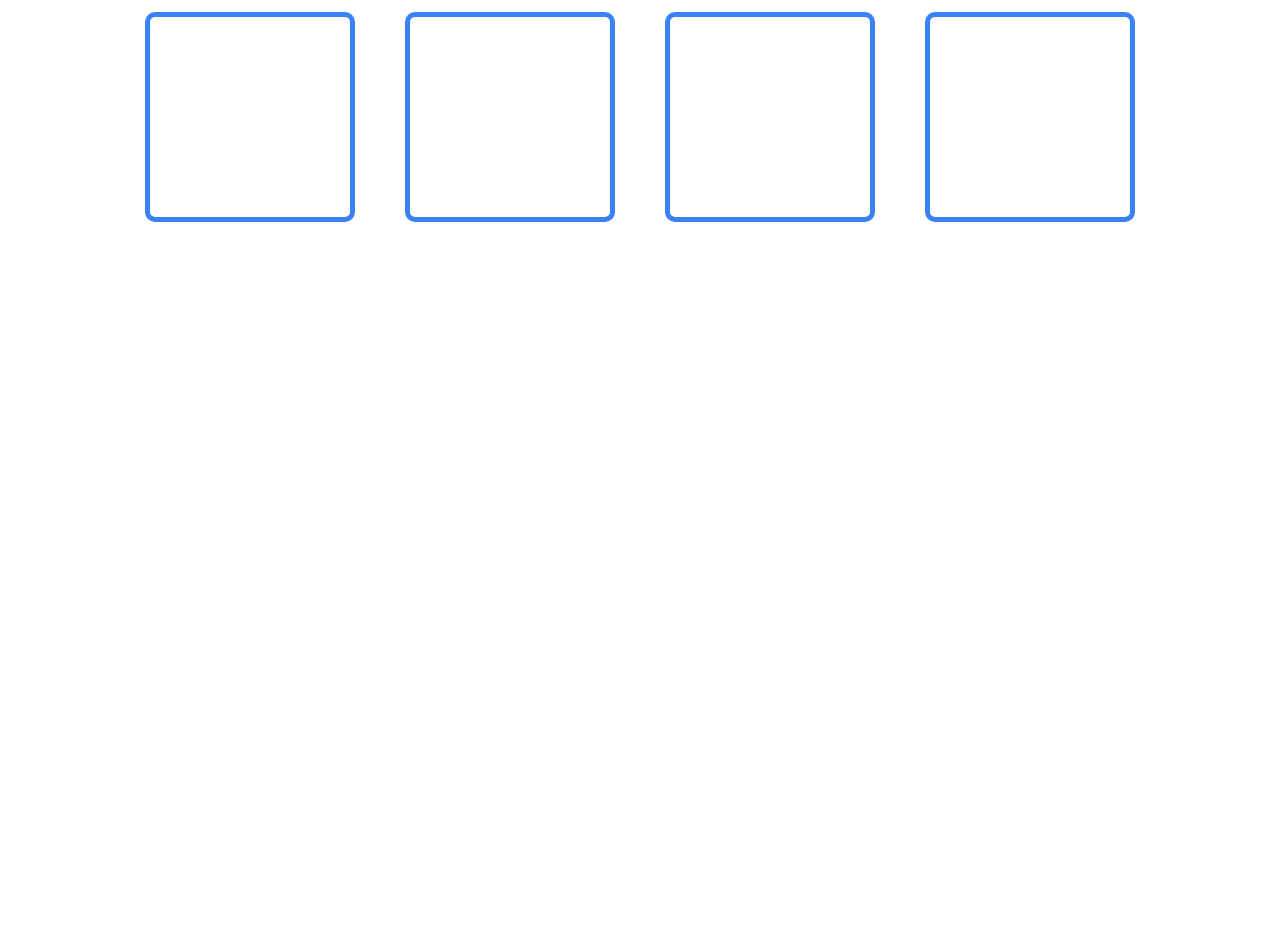
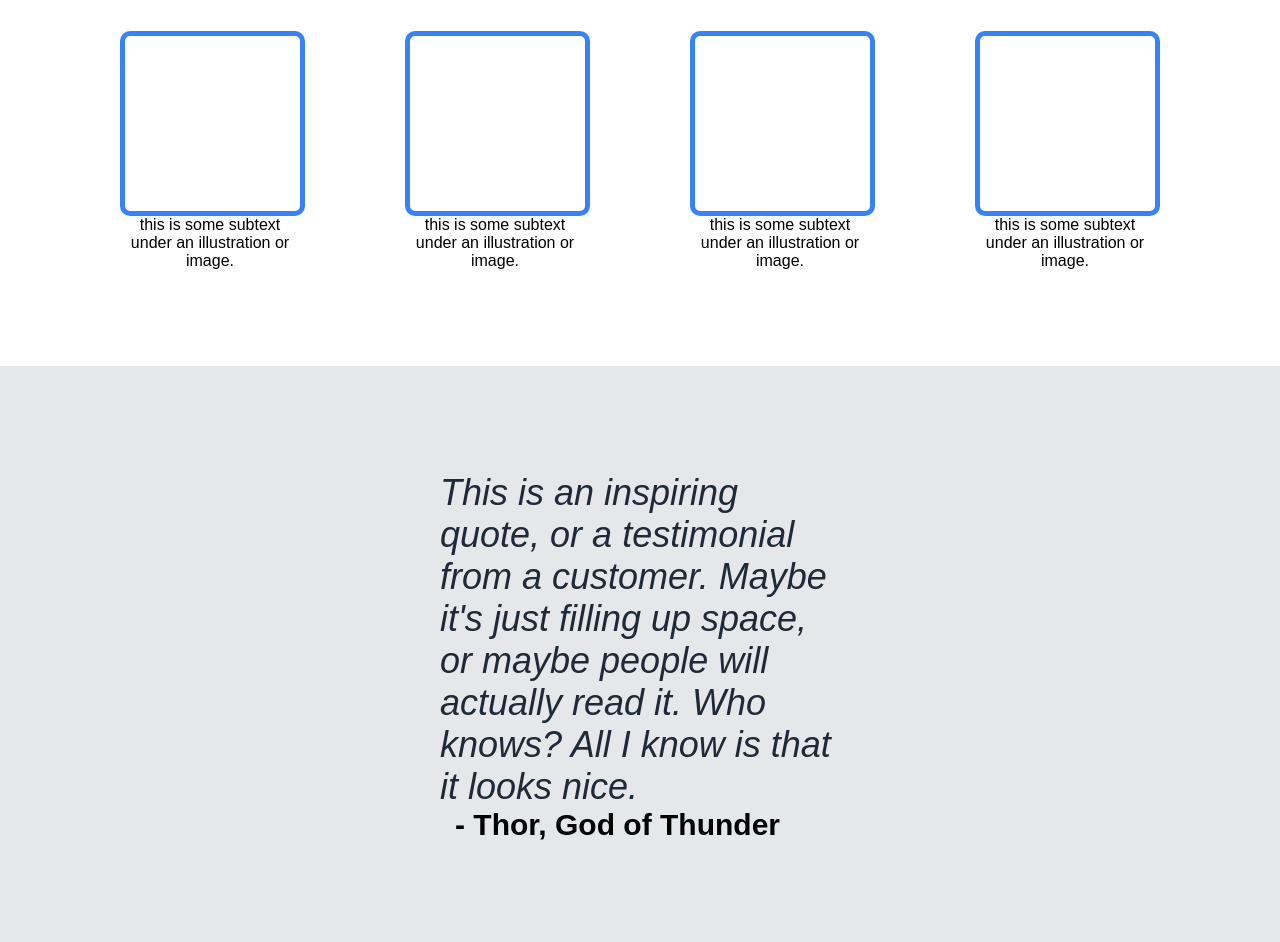
Before and after one commit to chesev/Project-Landing-Page, a plain HTML site: page index.html in a window 1280 px wide. Shown: the part 625-1567 px from the top of the page. Before the commit the page ends 847 px from the top, so only its background shows below. Drawn offline with Linux system fonts and the light colour scheme.

Commit message:
done with 3rd qoute section

```diff
--- a/index.html
+++ b/index.html
@@ -52,13 +52,52 @@
 
             <div class="boxes">
                 <ul>
+                    <figure>
                         <li class="box"></li>
+                        <figcaption>this is some subtext under an illustration or image.</figcaption>
+                    </figure>
+
+                    <figure>
                         <li class="box"></li>
+                        <figcaption>this is some subtext under an illustration or image.</figcaption>
+                    </figure>
+
+                    <figure>
                         <li class="box"></li>
+                        <figcaption>this is some subtext under an illustration or image.</figcaption>
+                    </figure>
+
+                    <figure>
                         <li class="box"></li>
+                        <figcaption>this is some subtext under an illustration or image.</figcaption>
+                    </figure>
                 </ul>
             </div>
 
      </section>
+
+        <!-- Third Section -->
+
+    <section class="third">
+
+        <div class="quote">
+            <blockquote class="caption">
+            This is an inspiring quote, or a testimonial from a customer.
+            Maybe it's just filling up space, or maybe people will actually read it.
+            Who knows? All I know is that it looks nice.
+            </blockquote>
+        </div>
+
+        <div class="god">
+            <p class="thor">
+            - Thor, God of Thunder
+            </p>
+        </div>
+    </section>
+
+
+        <!-- Fourth Section -->
+
+
 </body>
 </html>
--- a/styles.css
+++ b/styles.css
@@ -3,14 +3,13 @@ body {
 	flex-direction: column;
 	margin: 0;
 	font-family: sans-serif;
+	flex-wrap: wrap;
 }
 
 /* first section */
 
 .first {
 	background-color: #1f2937;
-	/* padding: 20px 4% 30px 6%; */
-	/* padding: 40px 100px; */
 	padding: 20px 200px 150px 200px;
 }
 
@@ -48,22 +47,12 @@ a {
 	min-height: 115px;
 }
 
-/* .website h2 {
-    margin-bottom: 0;
-} */
-
 .main {
 	display: flex;
 	margin-top: 100px;
 	align-items: flex-start;
 	flex-direction: row;
 }
-
-/* .content {
-    display: flex;
-    flex-direction: column;
-    align-items: flex-start;
-} */
 
 .text {
 	font-size: 18px;
@@ -73,9 +62,6 @@ a {
 	padding-top: 0;
 	max-width: 500px;
 	min-height: 50px;
-	/* height: 150px;
-    width: 500px;
-    padding-right: 10%; */
 }
 
 .image {
@@ -100,17 +86,21 @@ button {
 
 /* second section */
 
+.second {
+	padding-bottom: 80px;
+}
+
 .second h2 {
 	font-weight: bolder;
 	color: #1f2937;
 	font-size: 36px;
 	text-align: center;
+	margin-top: 33px;
 }
 
 .box {
-	display: flex;
-	height: 200px;
-	width: 200px;
+	height: 175px;
+	width: 175px;
 	border: solid 5px #3882f6;
 	border-radius: 10px;
 }
@@ -118,5 +108,49 @@ button {
 .boxes ul {
 	align-items: center;
 	justify-content: center;
-	gap: 50px;
+	gap: 20px;
+	flex-wrap: wrap;
 }
+
+figcaption {
+	width: 180px;
+	text-align: center;
+}
+
+/* THIRD SECTION */
+
+.third {
+	background-color: #e5e7eb;
+	padding-top: 70px;
+	padding-bottom: 70px;
+}
+
+.caption {
+	display: flex;
+	font-size: 36px;
+	font-weight: lighter;
+	font-style: italic;
+	color: #1f2937;
+	/* width: 1000px; */
+	/* height: 200px; */
+	padding: 0 400px 0 400px;
+	margin-bottom: 0;
+	flex-wrap: wrap;
+}
+
+.quote {
+	display: flex;
+	align-items: center;
+	justify-content: center;
+	flex-wrap: wrap;
+}
+
+.thor {
+	margin-right: 500px;
+	margin-top: 0;
+	display: flex;
+	font-size: 30px;
+	font-weight: bolder;
+	align-self: flex-end;
+	justify-content: flex-end;
+}
```
Lines whose indentation alone changed are shown as unchanged.
